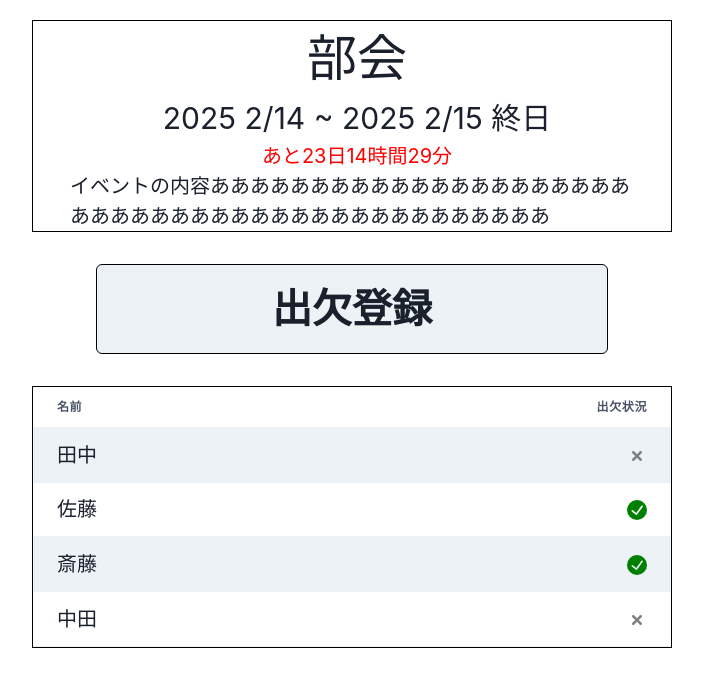
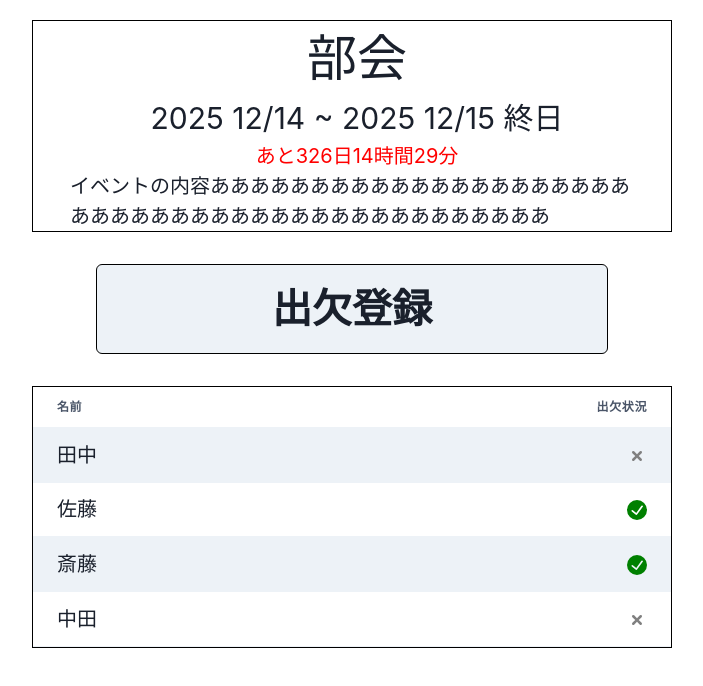
Before and after one commit to club-gleap/glape, a Next.js app: page /event in a window 1280 px wide. Shown: the top 686 px of the page, without its empty margins (288-991 px from the left). Built offline with nearby package versions, Linux system fonts and the light colour scheme.

Commit message:
remove VS file

```diff
--- a/app/event/event-utils.tsx
+++ b/app/event/event-utils.tsx
@@ -1,39 +1,38 @@
 import { SmallCloseIcon, CheckCircleIcon } from "@chakra-ui/icons";
 
 //終日・終了時間なし・終了時間ありに応じて文字列を返す
-export const period = (_allDay: boolean, _startTime: Date, _finishTime: Date | null) => {
-    if (_finishTime == null){
+export const dateOfTheEvent = (allDay: boolean, startTime: Date, finishTime: Date | null) => {
+    if (finishTime == null){
         // 終了時間が指定されてない場合
-        if (_allDay) {
-            return `${_startTime.getFullYear()}  ${_startTime.getMonth() + 1}/${_startTime.getDate()} ~　　　 ${_startTime.getFullYear()}  ${_startTime.getMonth() + 1}/${_startTime.getDate()} 終日`;
+        if (allDay) {
+            return `${startTime.getFullYear()}  ${startTime.getMonth() + 1}/${startTime.getDate()} ~　　　 ${startTime.getFullYear()}  ${startTime.getMonth() + 1}/${startTime.getDate()} 終日`;
         }
         // 終了時間が指定されず、全日ではない場合
         else {
-            return `${_startTime.getHours()}:${_startTime.getMinutes()}~`;
+            return `${startTime.getHours()}:${startTime.getMinutes()}~`;
         }
     }
-    else if (_finishTime != null) {
+    else if (finishTime != null) {
         // 複数日終日
-        if (_allDay) {
+        if (allDay) {
             return `~\n
-            ${_finishTime.getFullYear()}  ${_finishTime.getMonth() + 1}/${_finishTime.getDate()} 終日`;
+            ${finishTime.getFullYear()}  ${finishTime.getMonth() + 1}/${finishTime.getDate()} 終日`;
         }
         // 一日、開始時間と終了時間あり
-        else if (_startTime.getDate() == _finishTime.getDate()) {
-            return `${_startTime.getHours()}:${_startTime.getMinutes()}~${_finishTime.getHours()}:${_finishTime.getMinutes()}`;
+        else if (startTime.getDate() == startTime.getDate()) {
+            return `${startTime.getHours()}:${startTime.getMinutes()}~${finishTime.getHours()}:${finishTime.getMinutes()}`;
         }
         // 複数日、開始時間と終了時間あり
         else {
-            return `${_startTime.getHours()}:${_startTime.getMinutes()}~
-            ${_finishTime.getFullYear()}  ${_finishTime.getMonth() + 1}/${_finishTime.getDate()}  ${_finishTime.getHours()}:${_finishTime.getMinutes()}`;
+            return `${startTime.getHours()}:${startTime.getMinutes()}~
+            ${finishTime.getFullYear()}  ${finishTime.getMonth() + 1}/${finishTime.getDate()}  ${finishTime.getHours()}:${finishTime.getMinutes()}`;
         }
     }
 }
 
 //開始までの日、時間、分を計算して返す。過ぎている場合は全て０を返す
-export const diffTimes = (limitTime: Date) => {
-    const now = new Date();
-    const diffMilliseconds = limitTime.getTime() - now.getTime(); //時間差（ms）
+export const diffTimes = (startTime: Date, endTime: Date) => {
+    const diffMilliseconds = endTime.getTime() - startTime.getTime(); //時間差（ms）
     if (diffMilliseconds <= 0) {
         return { days: 0, hours: 0, minutes: 0 };
     }
@@ -47,6 +46,5 @@ export const diffTimes = (limitTime: Date) => {
 
 // 出席・欠席に応じたアイコンを返す
 export const attendanceIcon = (attendance: boolean) => {
-    if (attendance) return <CheckCircleIcon boxSize="20px" color='green'></CheckCircleIcon>;
-    else return <SmallCloseIcon boxSize="20px" color='gray'></SmallCloseIcon>;
+    return attendance ? <CheckCircleIcon boxSize="20px" color='green' /> : <SmallCloseIcon boxSize="20px" color='gray' />;
 };
--- a/app/event/page.tsx
+++ b/app/event/page.tsx
@@ -1,7 +1,7 @@
 "use client"
 import { Box, Button, Center, Stack, Table,Thead,Tbody,Tr,Th,Td,TableContainer} from "@chakra-ui/react";
 import React, { useState } from 'react';
-import { period, diffTimes, attendanceIcon } from './event-utils';
+import { dateOfTheEvent, diffTimes, attendanceIcon } from './event-utils';
 
 export default function Home() {
   //仮のデータ。本番ではどこかからデータを読み込む？
@@ -12,8 +12,8 @@ export default function Home() {
     "中田": false,
   });
   const eventName: string = "部会"
-  const startTime = new Date('2025-02-14T18:30:00');
-  const finishTime = new Date('2025-02-15T18:40:00');
+  const startTime = new Date('2025-12-14T18:30:00');
+  const finishTime = new Date('2025-12-15T18:40:00');
   const eventContent: string = "イベントの内容あああああああああああああああああああああああああああああああああああああああああああああ"
   const isAllDay = true;
   //ここまで仮のデータ
@@ -24,8 +24,10 @@ export default function Home() {
 
   };
 
+
+  const now = new Date()
   //残り時間
-  const restTimes = diffTimes(startTime);
+  const restTimes = diffTimes(now, startTime);
 
   return (
     <Center flexDirection="column">
@@ -34,7 +36,7 @@ export default function Home() {
           <Center fontSize="50px" ml="10px">{eventName}</Center>
           <Center fontSize="30px" ml="10px">
             {/* getMonth()だけだと本来の月－１で表示されるので＋１する必要がある */}
-            {startTime.getFullYear()}  {startTime.getMonth() + 1}/{startTime.getDate()}  {period(isAllDay, startTime, finishTime)}
+            {startTime.getFullYear()}  {startTime.getMonth() + 1}/{startTime.getDate()}  {dateOfTheEvent(isAllDay, startTime, finishTime)}
           </Center>
           <Center fontSize="20px" color="red" ml="10px">
             あと{restTimes.days}日{restTimes.hours}時間{restTimes.minutes}分
@@ -44,7 +46,6 @@ export default function Home() {
           </Center>
         </Box>
 
-        {/* 出欠登録ボタンを中央に配置 */}
         <Center>
         <Button onClick={attendButtonClick} fontSize="40px" borderColor="black" borderWidth="1px" width="80%" height="90px">
             出欠登録
@@ -60,7 +61,6 @@ export default function Home() {
               </Tr>
             </Thead>
             <Tbody>
-              {/* membersリストの中身を順番に表示 */}
               {Object.entries(members).map(([name, attendance], index) => (
                 <Tr key={index}>
                   <Td fontSize="20px">{name}</Td>
```
